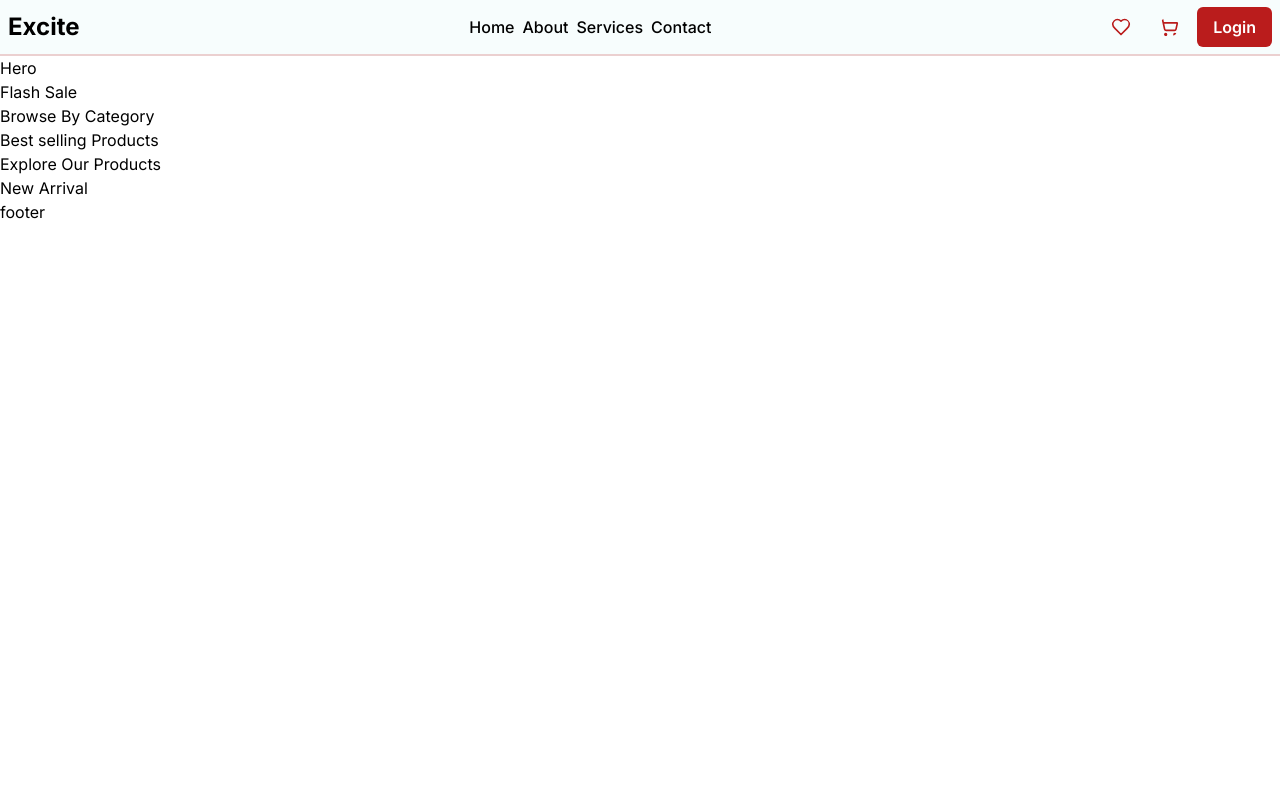
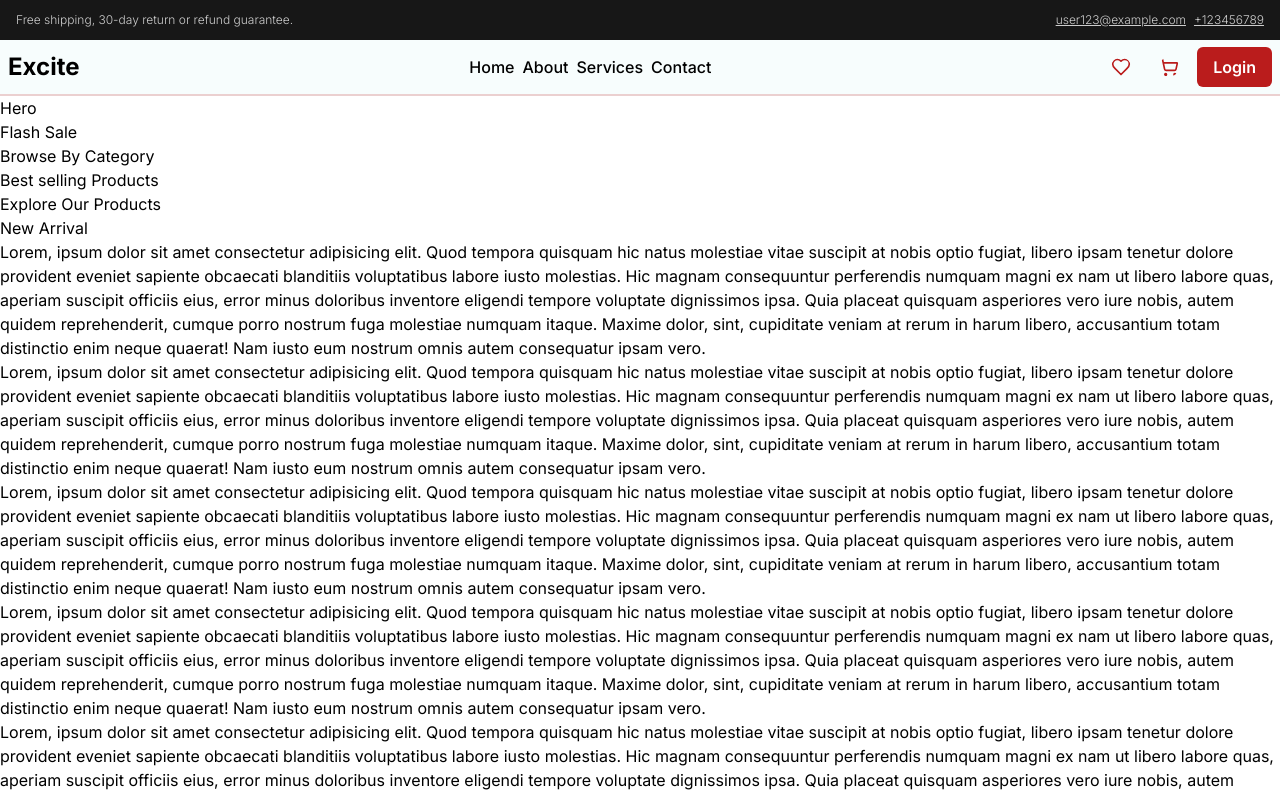
Before and after one commit to harshG775/reactjs-components, a Next.js app in the folder ui-components-library/: page /template in a window 1280 px wide. Shown: the top 796 px of the page. Built offline with nearby package versions, Linux system fonts and the light colour scheme.

Commit message:
creating topnav bar banner for template

```diff
--- a/ui-components-library/src/app/template/layout.tsx
+++ b/ui-components-library/src/app/template/layout.tsx
@@ -1,3 +1,4 @@
+import NavBarBanner from "@/components/template/ecommerce/partials/multiMenuNavbar/NavBarBanner/NavBarBanner";
 import TopNavbar from "@/components/template/ecommerce/partials/multiMenuNavbar/topNavbar/TopNavbar";
 
 export default function templatesLayout({
@@ -7,7 +8,14 @@ export default function templatesLayout({
 }) {
     return (
         <>
-            <TopNavbar/>
+            <NavBarBanner
+                contactInfo={{
+                    email: "user123@example.com",
+                    phone: "123456789",
+                }}
+                banner="Free shipping, 30-day return or refund guarantee."
+            />
+            <TopNavbar className="sticky top-0" />
             {children}
             <footer>footer</footer>
         </>
--- a/ui-components-library/src/app/template/page.tsx
+++ b/ui-components-library/src/app/template/page.tsx
@@ -8,6 +8,15 @@ export default function page() {
             {/* <section>Featured Products</section> */}
             <section>Explore Our Products</section>
             <section>New Arrival</section>
+            <div>Lorem, ipsum dolor sit amet consectetur adipisicing elit. Quod tempora quisquam hic natus molestiae vitae suscipit at nobis optio fugiat, libero ipsam tenetur dolore provident eveniet sapiente obcaecati blanditiis voluptatibus labore iusto molestias. Hic magnam consequuntur perferendis numquam magni ex nam ut libero labore quas, aperiam suscipit officiis eius, error minus doloribus inventore eligendi tempore voluptate dignissimos ipsa. Quia placeat quisquam asperiores vero iure nobis, autem quidem reprehenderit, cumque porro nostrum fuga molestiae numquam itaque. Maxime dolor, sint, cupiditate veniam at rerum in harum libero, accusantium totam distinctio enim neque quaerat! Nam iusto eum nostrum omnis autem consequatur ipsam vero.</div>
+            <div>Lorem, ipsum dolor sit amet consectetur adipisicing elit. Quod tempora quisquam hic natus molestiae vitae suscipit at nobis optio fugiat, libero ipsam tenetur dolore provident eveniet sapiente obcaecati blanditiis voluptatibus labore iusto molestias. Hic magnam consequuntur perferendis numquam magni ex nam ut libero labore quas, aperiam suscipit officiis eius, error minus doloribus inventore eligendi tempore voluptate dignissimos ipsa. Quia placeat quisquam asperiores vero iure nobis, autem quidem reprehenderit, cumque porro nostrum fuga molestiae numquam itaque. Maxime dolor, sint, cupiditate veniam at rerum in harum libero, accusantium totam distinctio enim neque quaerat! Nam iusto eum nostrum omnis autem consequatur ipsam vero.</div>
+            <div>Lorem, ipsum dolor sit amet consectetur adipisicing elit. Quod tempora quisquam hic natus molestiae vitae suscipit at nobis optio fugiat, libero ipsam tenetur dolore provident eveniet sapiente obcaecati blanditiis voluptatibus labore iusto molestias. Hic magnam consequuntur perferendis numquam magni ex nam ut libero labore quas, aperiam suscipit officiis eius, error minus doloribus inventore eligendi tempore voluptate dignissimos ipsa. Quia placeat quisquam asperiores vero iure nobis, autem quidem reprehenderit, cumque porro nostrum fuga molestiae numquam itaque. Maxime dolor, sint, cupiditate veniam at rerum in harum libero, accusantium totam distinctio enim neque quaerat! Nam iusto eum nostrum omnis autem consequatur ipsam vero.</div>
+            <div>Lorem, ipsum dolor sit amet consectetur adipisicing elit. Quod tempora quisquam hic natus molestiae vitae suscipit at nobis optio fugiat, libero ipsam tenetur dolore provident eveniet sapiente obcaecati blanditiis voluptatibus labore iusto molestias. Hic magnam consequuntur perferendis numquam magni ex nam ut libero labore quas, aperiam suscipit officiis eius, error minus doloribus inventore eligendi tempore voluptate dignissimos ipsa. Quia placeat quisquam asperiores vero iure nobis, autem quidem reprehenderit, cumque porro nostrum fuga molestiae numquam itaque. Maxime dolor, sint, cupiditate veniam at rerum in harum libero, accusantium totam distinctio enim neque quaerat! Nam iusto eum nostrum omnis autem consequatur ipsam vero.</div>
+            <div>Lorem, ipsum dolor sit amet consectetur adipisicing elit. Quod tempora quisquam hic natus molestiae vitae suscipit at nobis optio fugiat, libero ipsam tenetur dolore provident eveniet sapiente obcaecati blanditiis voluptatibus labore iusto molestias. Hic magnam consequuntur perferendis numquam magni ex nam ut libero labore quas, aperiam suscipit officiis eius, error minus doloribus inventore eligendi tempore voluptate dignissimos ipsa. Quia placeat quisquam asperiores vero iure nobis, autem quidem reprehenderit, cumque porro nostrum fuga molestiae numquam itaque. Maxime dolor, sint, cupiditate veniam at rerum in harum libero, accusantium totam distinctio enim neque quaerat! Nam iusto eum nostrum omnis autem consequatur ipsam vero.</div>
+            <div>Lorem, ipsum dolor sit amet consectetur adipisicing elit. Quod tempora quisquam hic natus molestiae vitae suscipit at nobis optio fugiat, libero ipsam tenetur dolore provident eveniet sapiente obcaecati blanditiis voluptatibus labore iusto molestias. Hic magnam consequuntur perferendis numquam magni ex nam ut libero labore quas, aperiam suscipit officiis eius, error minus doloribus inventore eligendi tempore voluptate dignissimos ipsa. Quia placeat quisquam asperiores vero iure nobis, autem quidem reprehenderit, cumque porro nostrum fuga molestiae numquam itaque. Maxime dolor, sint, cupiditate veniam at rerum in harum libero, accusantium totam distinctio enim neque quaerat! Nam iusto eum nostrum omnis autem consequatur ipsam vero.</div>
+            <div>Lorem, ipsum dolor sit amet consectetur adipisicing elit. Quod tempora quisquam hic natus molestiae vitae suscipit at nobis optio fugiat, libero ipsam tenetur dolore provident eveniet sapiente obcaecati blanditiis voluptatibus labore iusto molestias. Hic magnam consequuntur perferendis numquam magni ex nam ut libero labore quas, aperiam suscipit officiis eius, error minus doloribus inventore eligendi tempore voluptate dignissimos ipsa. Quia placeat quisquam asperiores vero iure nobis, autem quidem reprehenderit, cumque porro nostrum fuga molestiae numquam itaque. Maxime dolor, sint, cupiditate veniam at rerum in harum libero, accusantium totam distinctio enim neque quaerat! Nam iusto eum nostrum omnis autem consequatur ipsam vero.</div>
+            <div>Lorem, ipsum dolor sit amet consectetur adipisicing elit. Quod tempora quisquam hic natus molestiae vitae suscipit at nobis optio fugiat, libero ipsam tenetur dolore provident eveniet sapiente obcaecati blanditiis voluptatibus labore iusto molestias. Hic magnam consequuntur perferendis numquam magni ex nam ut libero labore quas, aperiam suscipit officiis eius, error minus doloribus inventore eligendi tempore voluptate dignissimos ipsa. Quia placeat quisquam asperiores vero iure nobis, autem quidem reprehenderit, cumque porro nostrum fuga molestiae numquam itaque. Maxime dolor, sint, cupiditate veniam at rerum in harum libero, accusantium totam distinctio enim neque quaerat! Nam iusto eum nostrum omnis autem consequatur ipsam vero.</div>
+            <div>Lorem, ipsum dolor sit amet consectetur adipisicing elit. Quod tempora quisquam hic natus molestiae vitae suscipit at nobis optio fugiat, libero ipsam tenetur dolore provident eveniet sapiente obcaecati blanditiis voluptatibus labore iusto molestias. Hic magnam consequuntur perferendis numquam magni ex nam ut libero labore quas, aperiam suscipit officiis eius, error minus doloribus inventore eligendi tempore voluptate dignissimos ipsa. Quia placeat quisquam asperiores vero iure nobis, autem quidem reprehenderit, cumque porro nostrum fuga molestiae numquam itaque. Maxime dolor, sint, cupiditate veniam at rerum in harum libero, accusantium totam distinctio enim neque quaerat! Nam iusto eum nostrum omnis autem consequatur ipsam vero.</div>
         </main>
     );
 }
--- /dev/null
+++ b/ui-components-library/src/components/template/ecommerce/partials/multiMenuNavbar/NavBarBanner/NavBarBanner.tsx
@@ -0,0 +1,31 @@
+type NavBarBannerPropsType = {
+    banner: string;
+    contactInfo: {
+        email: string;
+        phone: string;
+    };
+};
+export default function NavBarBanner({ banner, contactInfo, }: NavBarBannerPropsType) {
+    const { email, phone } = contactInfo;
+    return (
+        <section className=" bg-neutral-900 text-neutral-50/80 ">
+            <div className=" max-w-8xl mx-auto flex justify-between items-center h-10 flex-wrap py-1 px-4  text-xs font-light">
+                <p className="flex-1">{banner}</p>
+                <div className="flex gap-2">
+                    <a
+                        className="underline hover:text-neutral-50"
+                        href={`mailto:${email}`}
+                    >
+                        {email}
+                    </a>
+                    <a
+                        className="underline hover:text-neutral-50"
+                        href={`tel:${phone}`}
+                    >
+                        +{phone}
+                    </a>
+                </div>
+            </div>
+        </section>
+    );
+}
--- a/ui-components-library/src/components/template/ecommerce/partials/multiMenuNavbar/topNavbar/MiddleLink.tsx
+++ b/ui-components-library/src/components/template/ecommerce/partials/multiMenuNavbar/topNavbar/MiddleLink.tsx
@@ -33,10 +33,9 @@ export default function MiddleLinks({
                 <ul className={`flex justify-center items-center gap-2 `}>
                     {middleLinksData.map(
                         (link: { title: string; href: string }) => (
-                            <li>
+                            <li key={link.title}>
                                 <Link
                                     href={link.href}
-                                    key={link.title}
                                     className="relative overflow-hidden group h-10 flex justify-center flex-row items-center hover:text-primary font-medium"
                                 >
                                     {link.title}
--- a/ui-components-library/src/components/template/ecommerce/partials/multiMenuNavbar/topNavbar/TopNavbar.tsx
+++ b/ui-components-library/src/components/template/ecommerce/partials/multiMenuNavbar/topNavbar/TopNavbar.tsx
@@ -3,6 +3,7 @@ import { useState } from "react";
 import LeftLinks from "./LeftLinks";
 import MiddleLinks from "./MiddleLink";
 import RightLinks from "./RightLinks";
+import { cn } from "@/utils/cn";
 
 const TopNavbarData = {
     logoData: {
@@ -61,12 +62,15 @@ const TopNavbarData = {
     ],
 };
 
-export default function TopNavbar() {
+type TopNavbarPropsTypes = {
+        className?: string;
+}
+export default function TopNavbar({className}: TopNavbarPropsTypes) {
     const {logoData, leftLinksData, middleLinksData, rightLinks } = TopNavbarData;
     const [open, setOpen] = useState(false);
 
     return (
-        <header className="max-w-8xl mx-auto w-full h-14 flex items-center justify-between gap-2 p-2 bg-background border-b-2 border-b-primary/20">
+        <header className={cn("max-w-8xl mx-auto w-full h-14 flex items-center justify-between gap-2 p-2 bg-background border-b-2 border-b-primary/20", className)}>
             <LeftLinks
                 leftLinksData={leftLinksData}
                 setOpen={setOpen}
```
